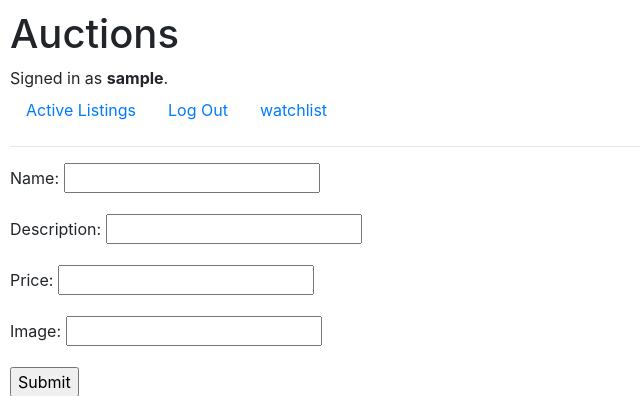
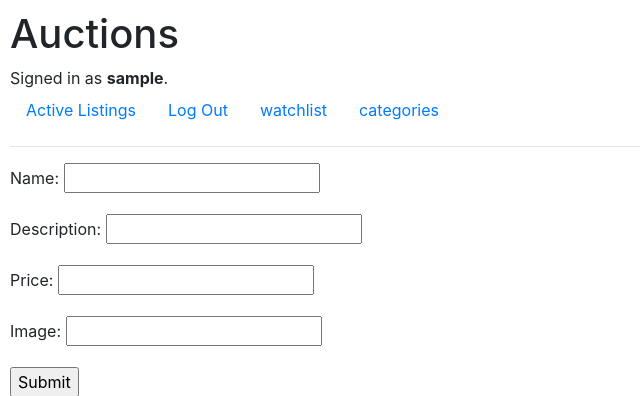
Before and after one commit to Raymondacampo/Project2, a Django app: page /create in a window 1280 px wide. Shown: the top 396 px of the page, without its empty margins (0-640 px from the left). Run offline with Django 3.2, Linux system fonts and the light colour scheme; the visitor is signed in with stand-in values (Sample User, id 1); some libraries are stand-ins or nearby versions.

Commit message:
categories list and item by category

```diff
--- a/commerce/auctions/admin.py
+++ b/commerce/auctions/admin.py
@@ -1,7 +1,8 @@
 from django.contrib import admin
-from .models import User, Bid, Comment, Product
+from .models import User, Bid, Comment, Product, Categorie
 # Register your models here.
 admin.site.register(User)
 admin.site.register(Bid)
 admin.site.register(Comment)
 admin.site.register(Product)
+admin.site.register(Categorie)
--- a/commerce/auctions/models.py
+++ b/commerce/auctions/models.py
@@ -13,6 +13,12 @@ class Comment(models.Model):
     user = models.ForeignKey(User, on_delete=models.CASCADE, null=True, related_name="comments")
     comment = models.CharField(max_length=300)
 
+class Categorie(models.Model):
+    categorie = models.CharField(max_length=50)
+
+    def __str__(self):
+        return f"{self.categorie}"
+
 class Product(models.Model):
     owner = models.ForeignKey(User, on_delete=models.CASCADE, null=True, related_name="products")
     name = models.CharField(max_length=50)
@@ -23,6 +29,7 @@ class Product(models.Model):
     winner = models.ForeignKey(Bid, on_delete=models.SET_NULL, null=True, blank=True, related_name="product")
     comments = models.ManyToManyField(Comment, blank=True, related_name="product")
     watchlist = models.ManyToManyField(User, blank=True, related_name="watchlist")
+    categorie = models.ForeignKey(Categorie, on_delete=models.SET_NULL, null=True, blank=True, related_name="product")
 
     def __str__(self):
         return f"{self.id} {self.name}"
--- a/commerce/auctions/templates/auctions/layout.html
+++ b/commerce/auctions/templates/auctions/layout.html
@@ -27,6 +27,9 @@
                 <li class="nav-item">
                     <a class="nav-link" href="{% url 'view_watchlist' %}">watchlist</a>
                 </li>
+                <li class="nav-item">
+                    <a class="nav-link" href="{% url 'categories' %}">categories</a>
+                </li>
             {% else %}
                 <li class="nav-item">
                     <a class="nav-link" href="{% url 'login' %}">Log In</a>
--- a/commerce/auctions/urls.py
+++ b/commerce/auctions/urls.py
@@ -9,10 +9,12 @@ urlpatterns = [
     path("register", views.register, name="register"),
     path("create", views.create, name="create"),
     path("watchlist", views.view_watchlist, name="view_watchlist"),
-    path("<int:item_id>", views.item, name="item"),
+    path("categories", views.categories, name="categories"),
+    path("<int:item_id>/item", views.item, name="item"),
     path("<int:item_id>/bid", views.bid, name="bid"),
     path("<int:item_id>/watchlist", views.add_watchlist, name="watchlist"),
     path("<int:item_id>/close", views.close, name="close"),
-    path("<int:item_id>/comment", views.comment, name="comment")
+    path("<int:item_id>/comment", views.comment, name="comment"),
+    path("<int:categorie_id>/categorie", views.category_items, name="category_items")
 
 ]
--- a/commerce/auctions/views.py
+++ b/commerce/auctions/views.py
@@ -4,7 +4,7 @@ from django.http import HttpResponse, HttpResponseRedirect
 from django.shortcuts import render
 from django.urls import reverse
 from django import forms
-from .models import User, Bid, Comment, Product
+from .models import User, Bid, Comment, Product, Categorie
 from django.contrib.auth.decorators import login_required
 
 class CreateProduct(forms.Form):
@@ -18,6 +18,7 @@ class Comment_form(forms.Form):
 
 def index(request):
     items = Product.objects.all()
+
     return render(request, "auctions/index.html", {
         "items":items
     })
@@ -112,7 +113,18 @@ def comment(request, item_id):
         return HttpResponseRedirect(reverse('item', args=[item_id]))
 
 
+def categories(request):
+    categories = Categorie.objects.all()
+    return render(request, "auctions/categories.html", {
+        "categories":categories
+    })
 
+def category_items(request, categorie_id):
+    cat = Categorie.objects.get(pk=categorie_id)
+    items = cat.product.all()
+    return render(request, "auctions/itemcategories.html", {
+        "categories":items
+    })
 
 
 
```
